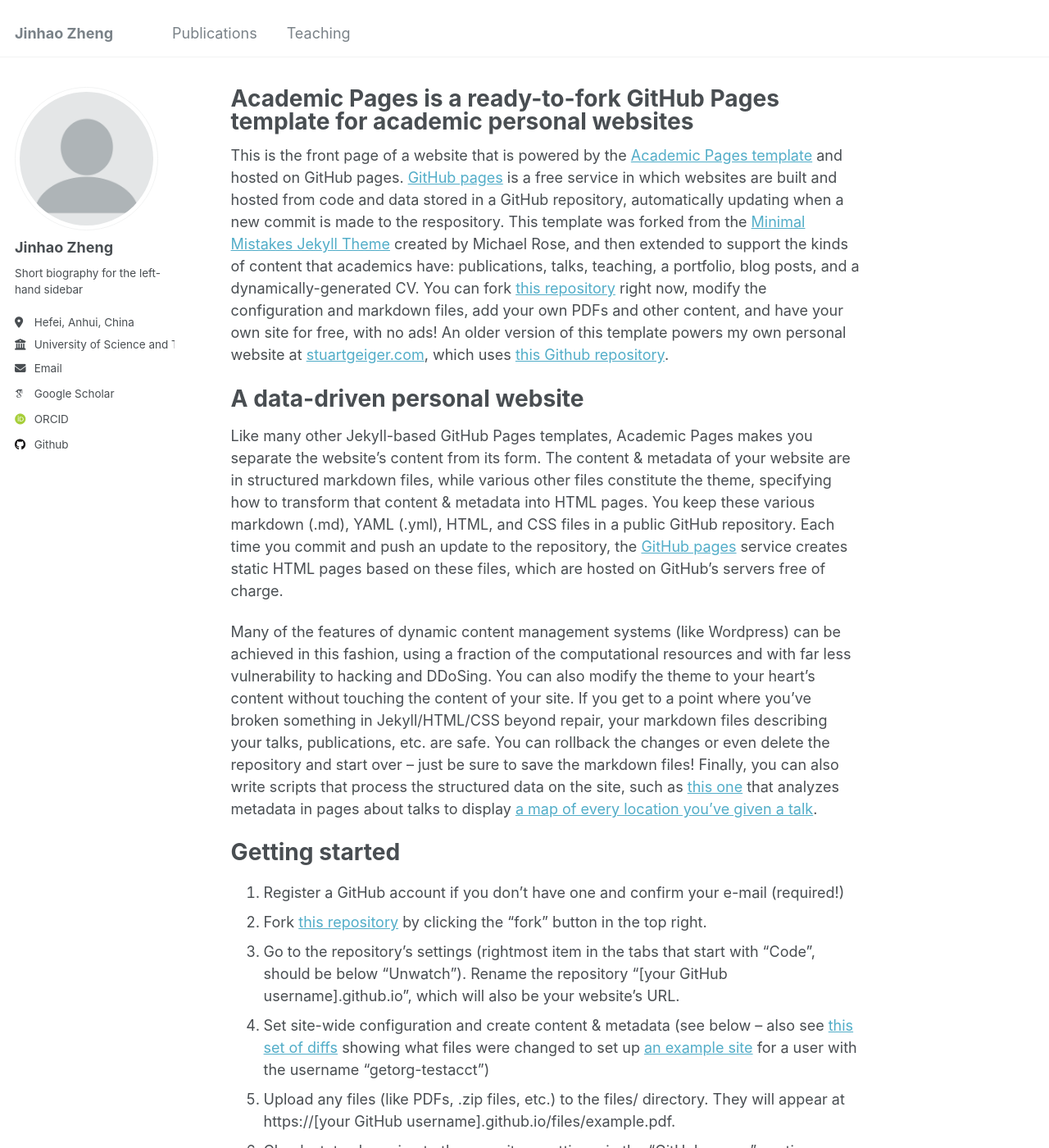
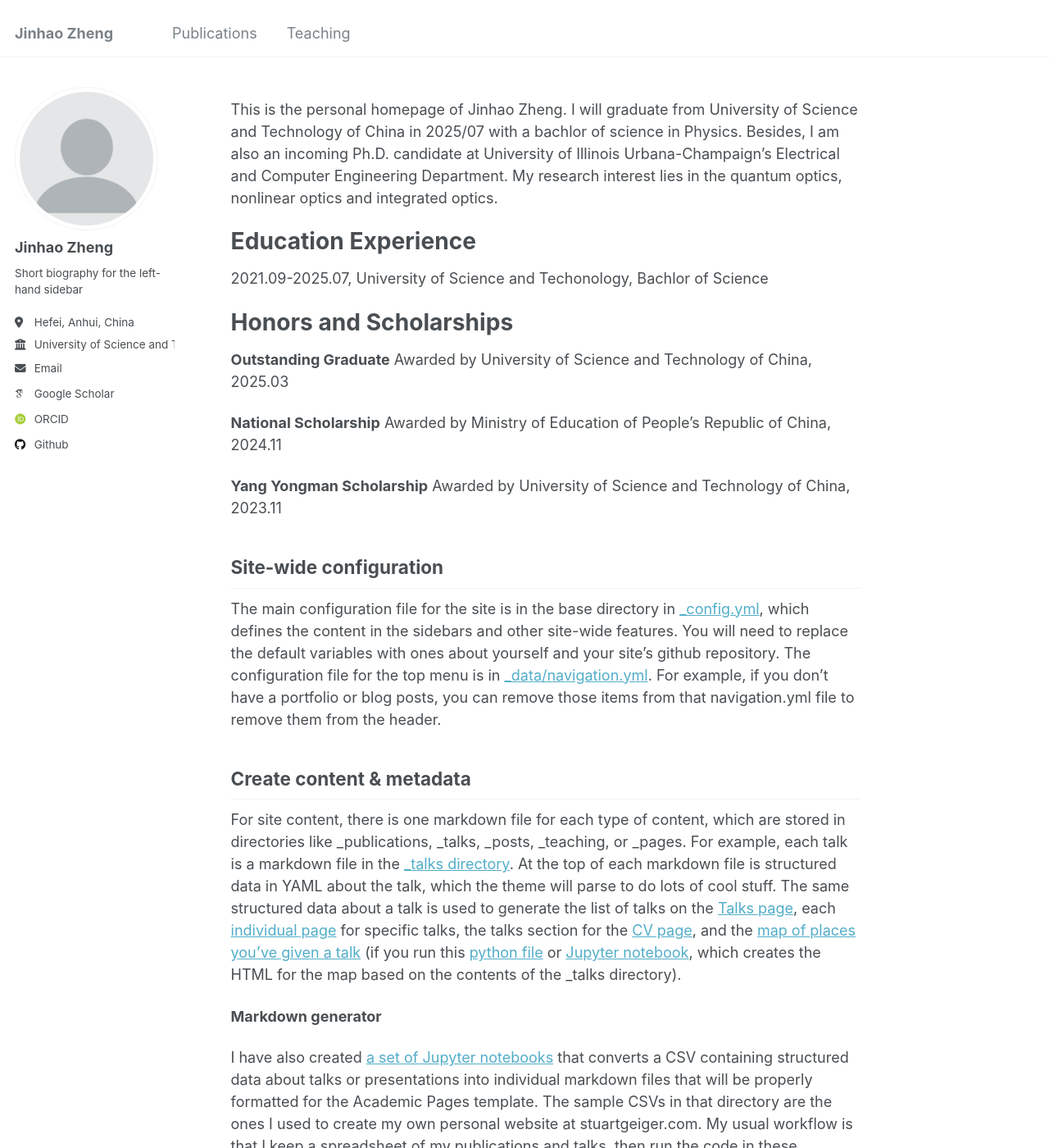
Before and after one commit to jinhaozheng04/jinhaozheng04.github.io, a Jekyll site: the page built from _pages/about.md, in a window 1280 px wide and 1400 px high. Shown: the whole window at 82% size. Built offline with Jekyll 4.4.1, drawn with Linux system fonts in a browser that asks for light colours; some web fonts are replaced; some of the changed text lies outside the part shown.

Commit message:
Update about.md

```diff
--- a/_pages/about.md
+++ b/_pages/about.md
@@ -1,28 +1,25 @@
 ---
 permalink: /
-title: "Academic Pages is a ready-to-fork GitHub Pages template for academic personal websites"
+title: ""
 author_profile: true
 redirect_from:
   - /about/
   - /about.html
 ---
 
-This is the front page of a website that is powered by the [Academic Pages template](https://github.com/academicpages/academicpages.github.io) and hosted on GitHub pages. [GitHub pages](https://pages.github.com) is a free service in which websites are built and hosted from code and data stored in a GitHub repository, automatically updating when a new commit is made to the respository. This template was forked from the [Minimal Mistakes Jekyll Theme](https://mmistakes.github.io/minimal-mistakes/) created by Michael Rose, and then extended to support the kinds of content that academics have: publications, talks, teaching, a portfolio, blog posts, and a dynamically-generated CV. You can fork [this repository](https://github.com/academicpages/academicpages.github.io) right now, modify the configuration and markdown files, add your own PDFs and other content, and have your own site for free, with no ads! An older version of this template powers my own personal website at [stuartgeiger.com](http://stuartgeiger.com), which uses [this Github repository](https://github.com/staeiou/staeiou.github.io).
+This is the personal homepage of Jinhao Zheng. I will graduate from University of Science and Technology of China in 2025/07 with a bachlor of science in Physics. Besides, I am also an incoming Ph.D. candidate at University of Illinois Urbana-Champaign's Electrical and Computer Engineering Department. My research interest lies in the quantum optics, nonlinear optics and integrated optics.
 
-A data-driven personal website
+Education Experience
 ======
-Like many other Jekyll-based GitHub Pages templates, Academic Pages makes you separate the website's content from its form. The content & metadata of your website are in structured markdown files, while various other files constitute the theme, specifying how to transform that content & metadata into HTML pages. You keep these various markdown (.md), YAML (.yml), HTML, and CSS files in a public GitHub repository. Each time you commit and push an update to the repository, the [GitHub pages](https://pages.github.com/) service creates static HTML pages based on these files, which are hosted on GitHub's servers free of charge.
+2021.09-2025.07, University of Science and Techonology, Bachlor of Science
 
-Many of the features of dynamic content management systems (like Wordpress) can be achieved in this fashion, using a fraction of the computational resources and with far less vulnerability to hacking and DDoSing. You can also modify the theme to your heart's content without touching the content of your site. If you get to a point where you've broken something in Jekyll/HTML/CSS beyond repair, your markdown files describing your talks, publications, etc. are safe. You can rollback the changes or even delete the repository and start over -- just be sure to save the markdown files! Finally, you can also write scripts that process the structured data on the site, such as [this one](https://github.com/academicpages/academicpages.github.io/blob/master/talkmap.ipynb) that analyzes metadata in pages about talks to display [a map of every location you've given a talk](https://academicpages.github.io/talkmap.html).
+Honors and Scholarships
+======
+**Outstanding Graduate** Awarded by University of Science and Technology of China, 2025.03
 
-Getting started
-======
-1. Register a GitHub account if you don't have one and confirm your e-mail (required!)
-1. Fork [this repository](https://github.com/academicpages/academicpages.github.io) by clicking the "fork" button in the top right.
-1. Go to the repository's settings (rightmost item in the tabs that start with "Code", should be below "Unwatch"). Rename the repository "[your GitHub username].github.io", which will also be your website's URL.
-1. Set site-wide configuration and create content & metadata (see below -- also see [this set of diffs](http://archive.is/3TPas) showing what files were changed to set up [an example site](https://getorg-testacct.github.io) for a user with the username "getorg-testacct")
-1. Upload any files (like PDFs, .zip files, etc.) to the files/ directory. They will appear at https://[your GitHub username].github.io/files/example.pdf.
-1. Check status by going to the repository settings, in the "GitHub pages" section
+**National Scholarship** Awarded by Ministry of Education of People's Republic of China, 2024.11
+
+**Yang Yongman Scholarship** Awarded by University of Science and Technology of China, 2023.11
 
 Site-wide configuration
 ------
```
